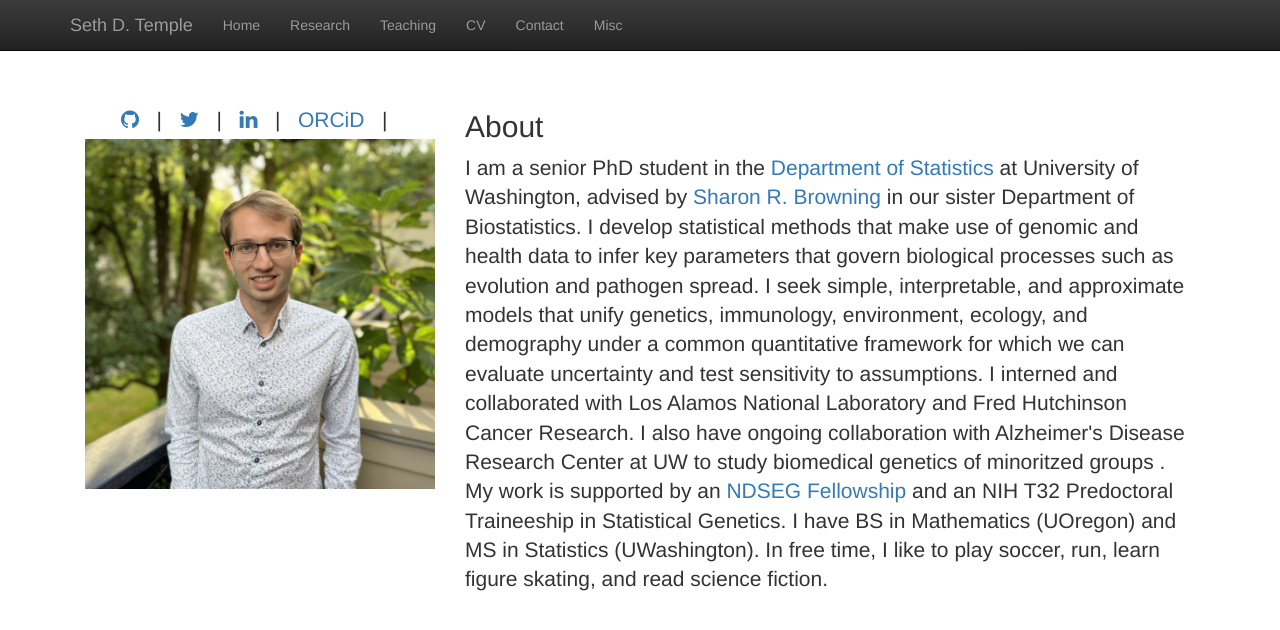
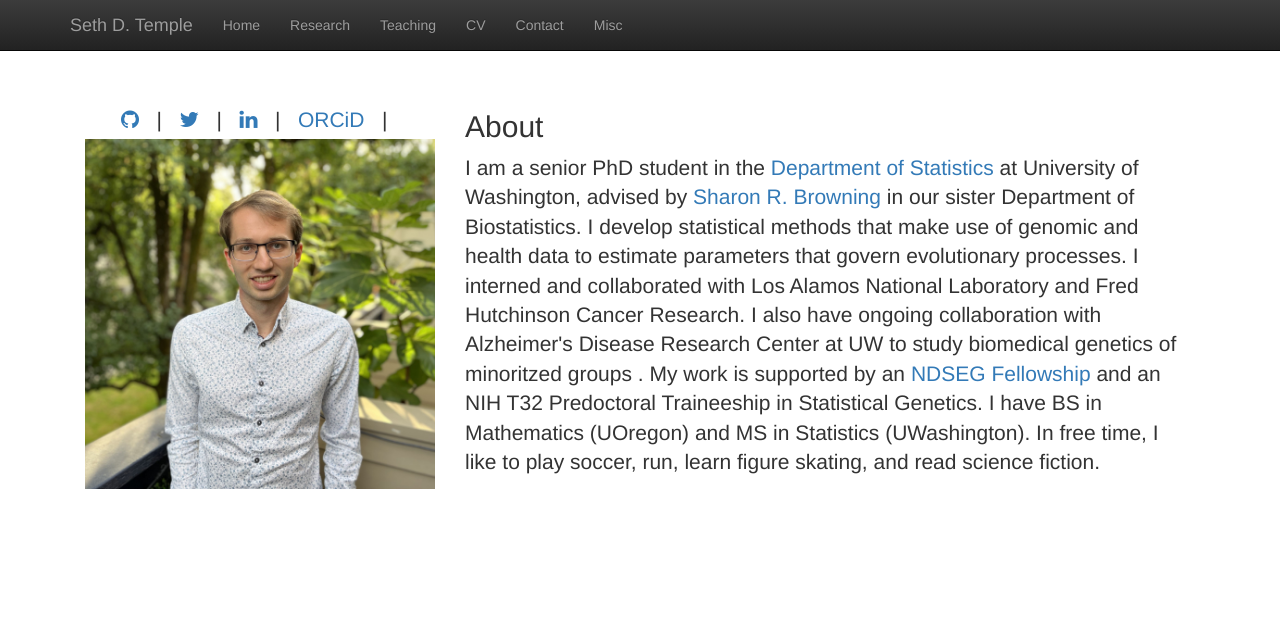
Before and after one commit to sdtemple/sdtemple.github.io, a Jekyll site: the page built from index.html, in a window 1280 px wide. Shown: the top 630 px of the page. Built offline with Jekyll 4.4.1, drawn with Linux system fonts in a browser that asks for light colours; nearby versions of some CDN libraries; library files that are not in the unit come from our copies.

Commit message:
Update index.html

```diff
--- a/index.html
+++ b/index.html
@@ -26,11 +26,8 @@ title:  'Seth D. Temple'
   <h2 class="featurette-heading">About </h2>
   <p class="lead">
 I am a senior PhD student in the <a href = "https://stat.uw.edu/about-us/people/seth-temple">Department of Statistics</a> at University of Washington, advised by <a href = "https://sites.uw.edu/sguy/">Sharon R. Browning</a> in our sister Department of Biostatistics.
-I develop statistical methods that make use of genomic and health data to infer
-key parameters that govern biological processes such as evolution and pathogen spread.
-I seek simple, interpretable, and approximate models that unify genetics, immunology, environment, ecology,
-and demography under a common quantitative framework for which we can evaluate uncertainty and
-test sensitivity to assumptions. I interned and collaborated with Los Alamos National Laboratory and Fred Hutchinson Cancer Research.
+I develop statistical methods that make use of genomic and health data to estimate
+parameters that govern evolutionary processes.  I interned and collaborated with Los Alamos National Laboratory and Fred Hutchinson Cancer Research.
 I also have ongoing collaboration with Alzheimer's Disease Research Center at UW to study biomedical genetics of minoritzed groups .
 My work is supported by an <a href = "https://ndseg.org/2021-fellows">NDSEG Fellowship</a> and an NIH T32 Predoctoral Traineeship in Statistical Genetics.
 I have BS in Mathematics (UOregon) and MS in Statistics (UWashington). In free time, I like to play soccer, run, learn figure skating, and read science fiction.
```
